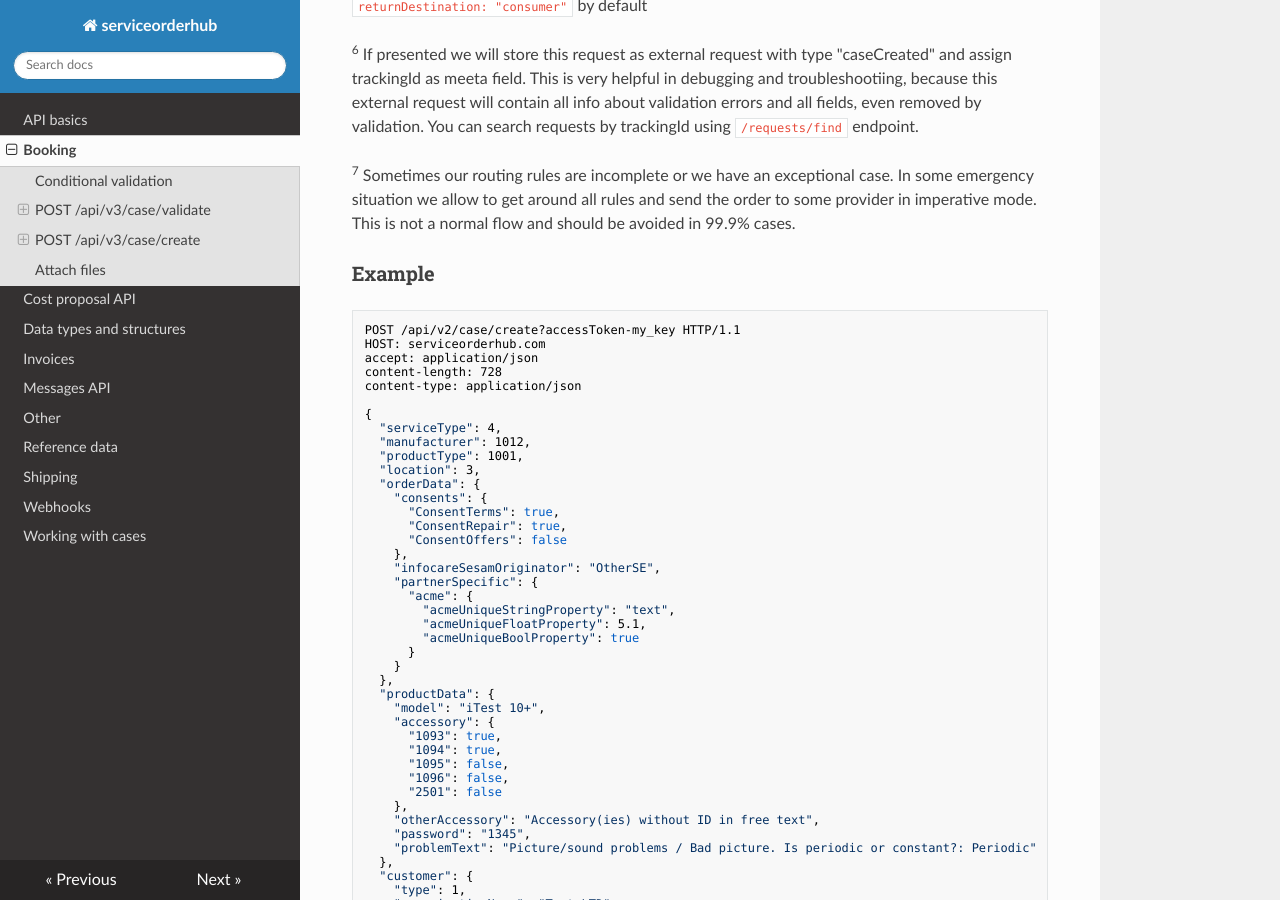
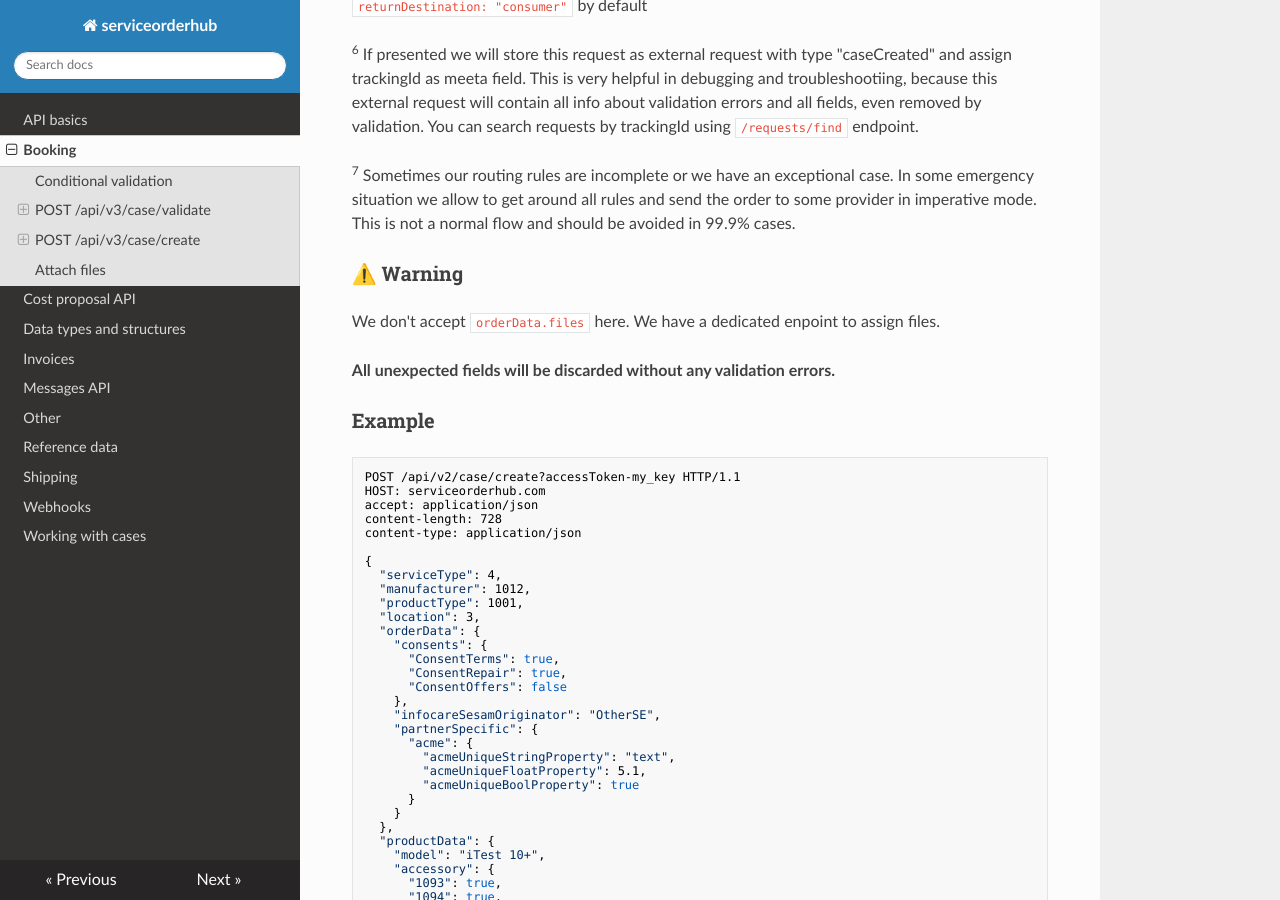
Before and after one commit to infocareworkshop/serviceorderhub-docs, an MkDocs documentation site: the page built from docs/Booking.md, in a window 1280 px wide and 900 px high, scrolled down 3603 px. Built offline with MkDocs 1.6.1, drawn with Linux system fonts in a browser that asks for light colours; nearby versions of some CDN libraries.

Commit message:
Add warning about unexpected fields

````diff
--- a/docs/Booking.md
+++ b/docs/Booking.md
@@ -121,6 +121,12 @@ Partner
 
 <sup>7</sup> Sometimes our routing rules are incomplete or we have an exceptional case. In some emergency situation we allow to get around all rules and send the order to some provider in imperative mode. This is not a normal flow and should be avoided in 99.9% cases.
 
+### ⚠️ Warning
+
+We don't accept `orderData.files` here. We have a dedicated enpoint to assign files.
+
+__All unexpected fields will be discarded without any validation errors.__
+
 ### Example
 
 ```
````
